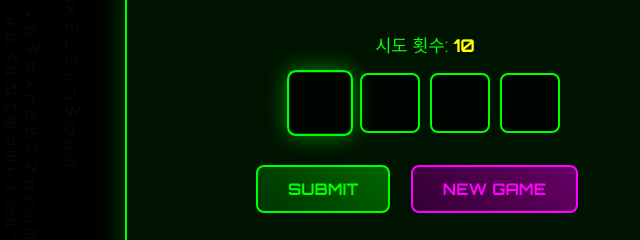
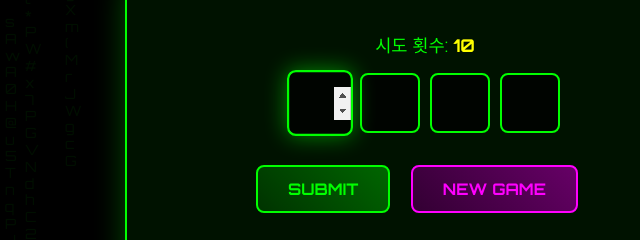
Before and after one commit to dodoomcheet/MatrixNumbers, a plain HTML site: page index.html in a window 1280 px wide. Shown: the part 227-467 px from the top of the page, 215-855 px from the left. Drawn offline with Linux system fonts and the light colour scheme.

Commit message:
index.html 업데이트

```diff
--- a/index.html
+++ b/index.html
@@ -288,10 +288,10 @@
                 </div>
 
                 <div class="input-container">
-                    <input type="decimal" class="digit-input" maxlength="1" id="digit0">
-                    <input type="decimal" class="digit-input" maxlength="1" id="digit1">
-                    <input type="decimal" class="digit-input" maxlength="1" id="digit2">
-                    <input type="decimal" class="digit-input" maxlength="1" id="digit3">
+                    <input type="number" class="digit-input" maxlength="1" id="digit0" inputmode="decimal">
+                    <input type="number" class="digit-input" maxlength="1" id="digit1" inputmode="decimal">
+                    <input type="number" class="digit-input" maxlength="1" id="digit2" inputmode="decimal">
+                    <input type="number" class="digit-input" maxlength="1" id="digit3" inputmode="decimal">
                 </div>
 
                 <button class="submit-btn" id="submitBtn" onclick="makeGuess()">SUBMIT</button>
```
